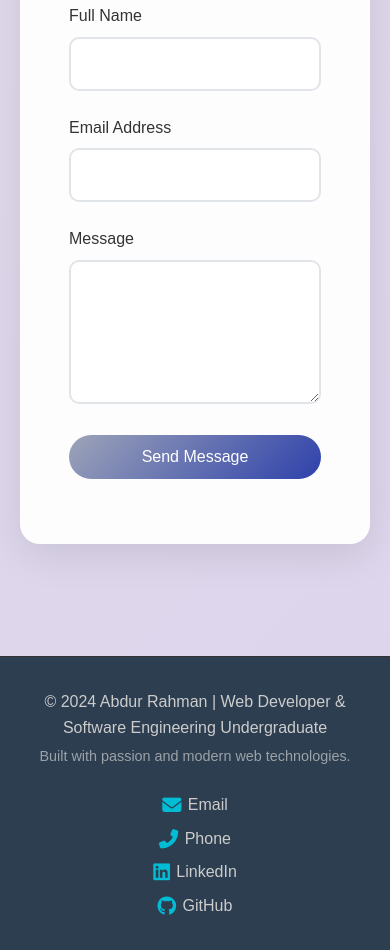
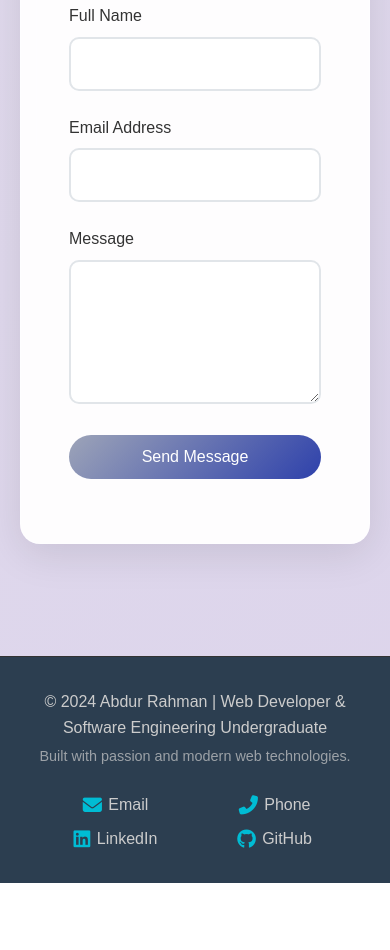
Before and after one commit to Abd1920/portfolio, a plain HTML site: page index.html in a window 390 px wide. Shown: the part 6628-7578 px from the top of the page. After the commit the page ends 7511 px from the top, so only its background shows below. Drawn offline with Linux system fonts and the light colour scheme.

Commit message:
update the navbar & mobile screen view of footer

```diff
--- a/script.js
+++ b/script.js
@@ -7,15 +7,24 @@ document.addEventListener("DOMContentLoaded", () => {
   // Toggle menu when hamburger is clicked
   menuToggle.addEventListener("click", () => {
     navLinks.classList.toggle("show");
+
+    // Change symbol from ☰ to ✖ and back
+    if (menuToggle.textContent === "☰") {
+      menuToggle.textContent = "✖";
+    } else {
+      menuToggle.textContent = "☰";
+    }
   });
 
   // Close menu after clicking a link
   navItems.forEach(link => {
     link.addEventListener("click", () => {
       navLinks.classList.remove("show");
+      menuToggle.textContent = "☰"; // revert to hamburger
     });
   });
 });
+
 
 // Smooth Scrolling for Navigation Links
 document.querySelectorAll('a[href^="#"]').forEach(anchor => {
--- a/style.css
+++ b/style.css
@@ -501,8 +501,15 @@ html {
 
     /* Footer Contact Info */
     .contact-info {
-        flex-direction: column;
-        gap: 0.5rem;
+        display: flex;
+        flex-wrap: wrap;
+        justify-content: center;
+        gap: 0.5rem 1rem;
+    }
+
+    /* Each contact item takes 45% width to fit 2 per row */
+    .contact-info .contact-item {
+        flex: 0 0 45%;
         text-align: center;
     }
 }
@@ -553,10 +560,17 @@ html {
         padding: 0.8rem 1rem;
     }
 
-    /* Footer Contact Info stacked */
+    /* Footer Contact Info */
     .contact-info {
-        flex-direction: column;
-        gap: 0.5rem;
+        display: flex;
+        flex-wrap: wrap;
+        justify-content: center;
+        gap: 0.5rem 1rem;
+    }
+
+    /* Each contact item takes 45% width to fit 2 per row */
+    .contact-info .contact-item {
+        flex: 0 0 45%;
         text-align: center;
     }
 }
```
